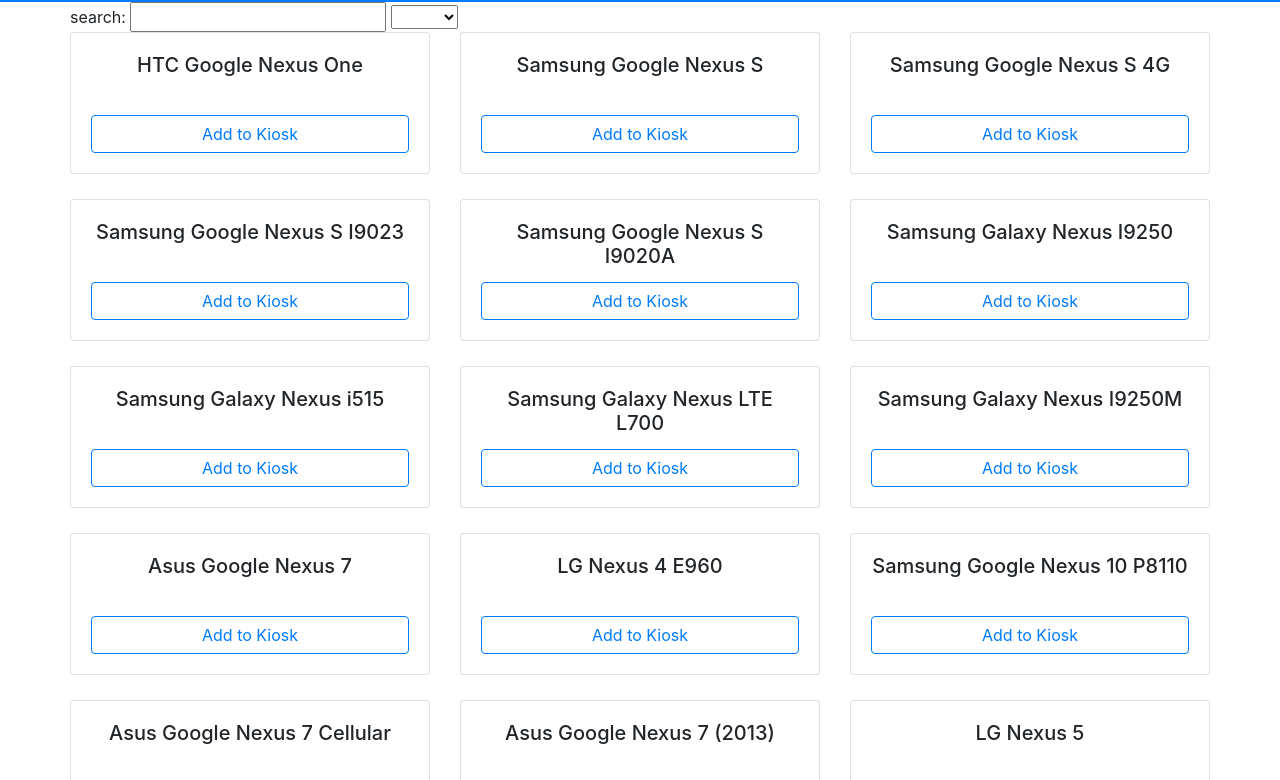
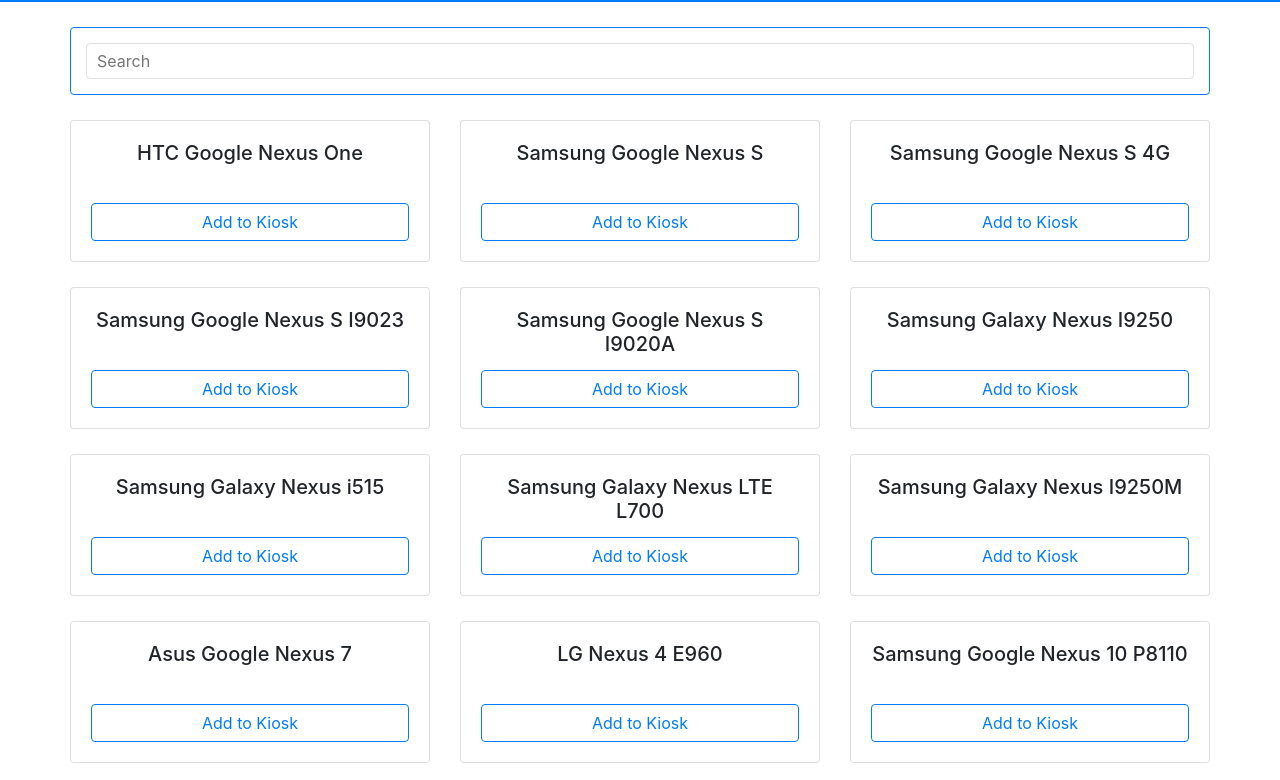
Before and after one commit to gregorlaan/MobileDevicesKiosk, a plain HTML site: page index.html in a window 1280 px wide. Shown: the part 54-834 px from the top of the page. Drawn offline with Linux system fonts and the light colour scheme; some packages are replaced by stand-ins of ours.

Commit message:
Give search box a nice look
Also remove orderOptions

```diff
--- a/devices-list/devices-list.template.html
+++ b/devices-list/devices-list.template.html
@@ -1,10 +1,9 @@
 <div>
-    search: <input ng-model="$ctrl.query" />
 
-    <select ng-model="$ctrl.orderOptions">
-        <option value="DeviceName">Name</option>
-        <option value="brand">Brand</option>
-    </select>
+    <div class="filters border rounded border-primary">
+        <input ng-model="$ctrl.query" class="search block" type="text" placeholder="Search" aria-label="Search">
+    </div>
+
 
     <div ng-if="alert" class="add-to-kiosk-alert alert alert-primary" role="alert">
         {{alert}} has been added to the Kiosk.
--- a/style.css
+++ b/style.css
@@ -3,6 +3,19 @@
 }
 
 /* devices-list */
+
+.filters {
+  padding: 15px;
+  margin:25px 0;
+}
+
+.filters .search {
+  border: 1px solid #dee2e6;
+  border-radius: .25rem;
+  padding: 5px 10px;
+  display: block;
+  width: 100%;
+}
 
 .devices-list .card {
   margin-bottom: 25px;
```
